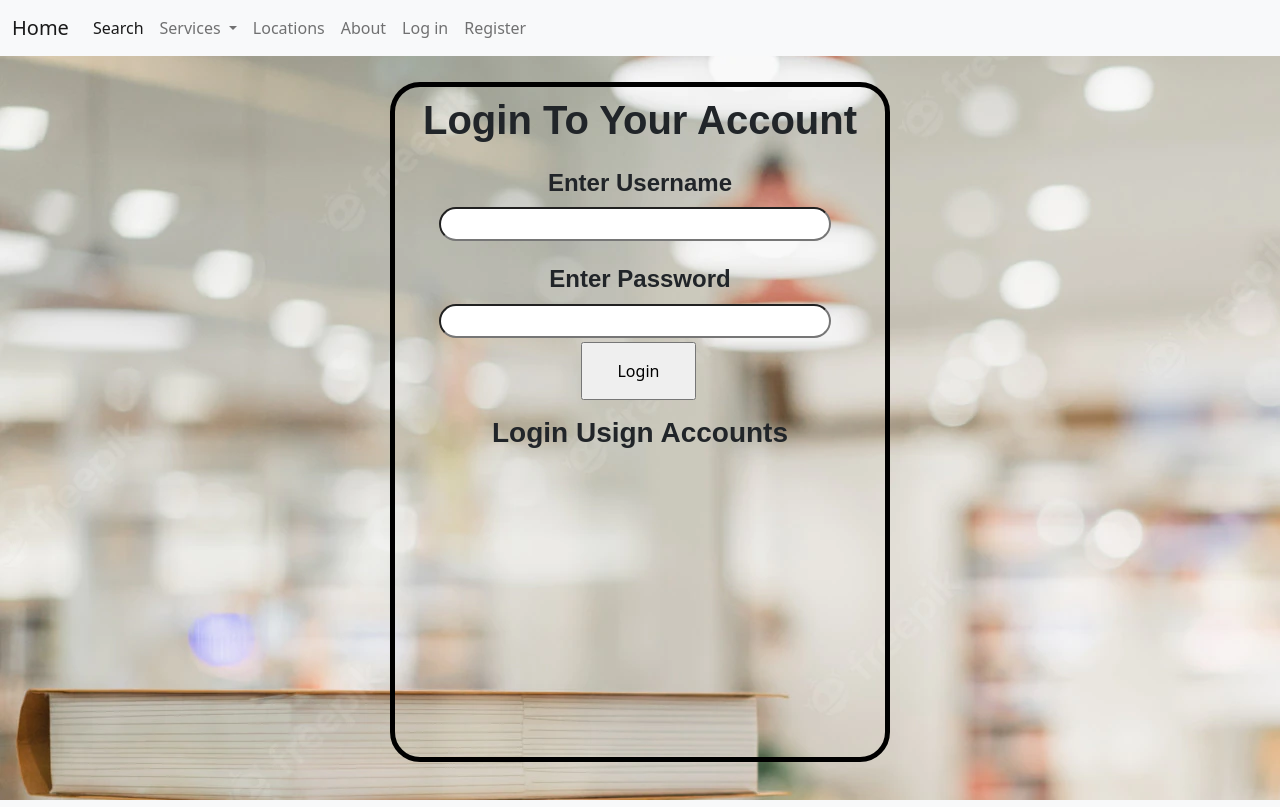
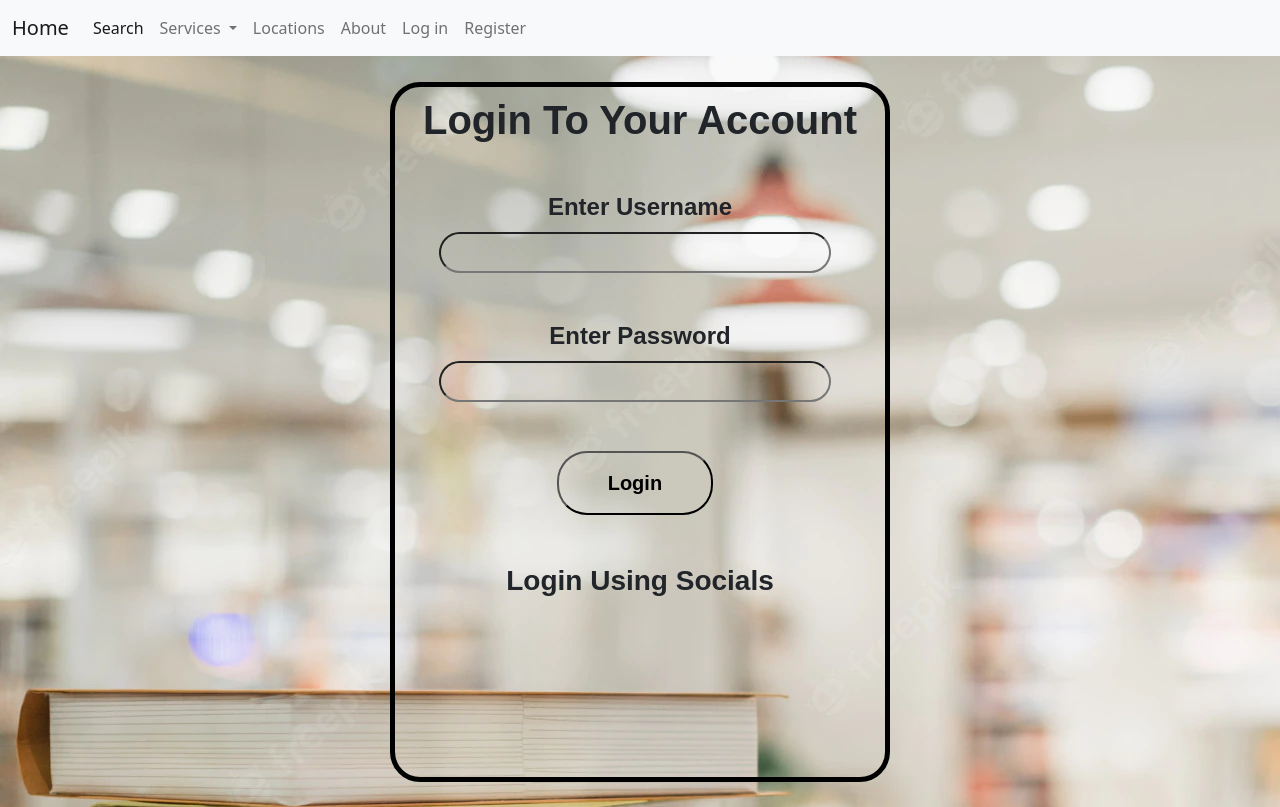
Before and after one commit to meshiyet/CSE311_PROJECT_GROUP13, a PHP site: page /user_login.php in a window 1280 px wide. Run offline with PHP 8.4, Linux system fonts and the light colour scheme.

Commit message:
login page

```diff
--- a/CSS/login.css
+++ b/CSS/login.css
@@ -1,5 +1,5 @@
 body{
-	background-image: url("images/login_background.webp");
+	background-image: url("../images/login_background.webp");
 	/*background-repeat: no-repeat, repeat;*/
 }
 .loginPanel{
@@ -8,6 +8,7 @@ body{
 	/*border: 2px solid red;*/
 	height: 85%;
 	min-width: 500px;
+	min-height: 700px;
 	width: 25%;
 	margin: 2% auto;
 }
@@ -31,7 +32,7 @@ body{
 	text-align: center;
 	font-family: Arial;
 	font-weight: bold;
-	margin: 2% auto;
+	margin: 10% auto;
 }
 .loginPanel h4{
 	/*border: 2px solid red;*/
@@ -39,13 +40,14 @@ body{
 	font-family: Arial;
 	font-weight: bold;
 	margin: 2% auto;
-	margin-top: 5%;
+	margin-top: 10%;
 }
 .textField{
 	/*border: 2px solid red;*/
+	background-color: transparent;
 	border-radius: 40px;
 	width: 80%;
-	height: 5%;
+	height: 6%;
 	margin: 0 9%;
 	text-align: center;
 }
@@ -60,8 +62,13 @@ body{
 }
 .loginButton{
 	/*border: 2px solid red;*/
-	margin-left: 38%;
-	margin-top: 1%;
-	padding: 3% 7%;
-
+	background-color: transparent;
+	border-radius: 30px;
+	margin-left: 33%;
+	margin-top: 10%;
+	padding: 3% 10%;
+	text-align: center;
+	font-family: Arial;
+	font-weight: bold;
+	font-size: 20px;
 }
--- a/user_login.php
+++ b/user_login.php
@@ -19,7 +19,7 @@
                 <input class = 'loginButton' type = 'submit' id = 'submit' value = 'Login' >
             </form>
          </div>
-            <h3>Login Usign Accounts</h3>
+            <h3>Login Using Socials</h3>
         </section>
     </body>
 </html>
```
Also changed, not shown: images/login.png (added), images/loginpanel.jpeg (added).
